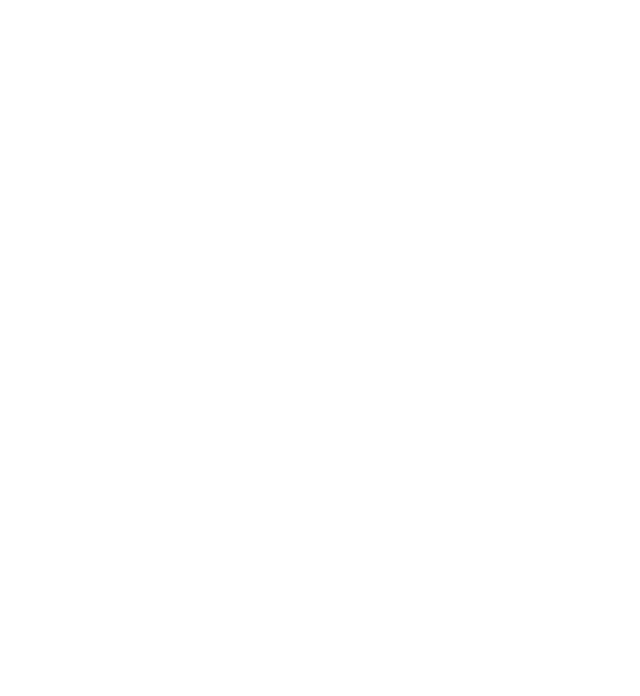
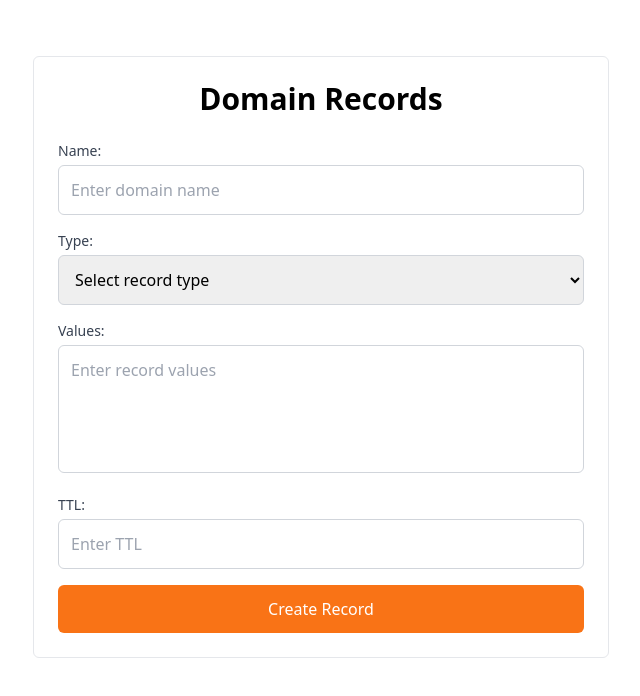
Before and after one commit to Ritik008/dns-manager-frontend, a React (Create React App) app: page /create/record/1 in a window 1280 px wide. Before the commit this address had no page. Shown: the top 696 px of the page, without its empty margins (319-959 px from the left). Built offline with nearby package versions, Linux system fonts and the light colour scheme; the HTML template or start-up script is replaced by a standard one.

Commit message:
creating record form

```diff
--- a/src/App.js
+++ b/src/App.js
@@ -6,6 +6,7 @@
 import axios from 'axios';
 import DomainEditForm from './pages/DomainEditForm';
 import DomainRecordsPage from './pages/DomainRecord';
+import AddDomainRecordForm from './pages/SubdomainRecord';
 
 const App = () => {
 
@@ -19,6 +20,7 @@
           <Route path="/create-domain" element={<DomainForm />} />
           <Route path="/edit-domain/:id" element={<DomainEditForm />} />
           <Route path="/domain/record/:id" element={<DomainRecordsPage />} />
+          <Route path="/create/record/:id" element={<AddDomainRecordForm />} />
         </Routes>
       </div>
     </Router>
--- a/src/pages/DomainRecord.jsx
+++ b/src/pages/DomainRecord.jsx
@@ -33,9 +33,9 @@
         <button class="mx-3 border border-gray-500 hover:bg-red-600 hover:border-none hover:text-white font-bold py-2 px-4 rounded">
           Delete
         </button>
-        <button class="bg-orange-500 hover:bg-orange-600 text-white font-bold py-2 px-4 rounded">
+        <Link to={`/create/record/${id}`} class="bg-orange-500 hover:bg-orange-600 text-white font-bold py-2 px-4 rounded">
           Create Record
-        </button>
+        </Link>
       </div>
       <table className="min-w-full border">
         <thead>
@@ -54,10 +54,10 @@
                  <td className="border p-2">
                   <input type="radio" name="action" id="action"  />
                 </td>
-                <td className="px-4 py-2">{record.Name}</td>
-                <td className="px-4 py-2">{record.Type}</td>
-                <td className="px-4 py-2">{record.TTL}</td>
-                <td className="px-4 py-2">
+                <td className="border px-4 py-2">{record.Name}</td>
+                <td className="border px-4 py-2">{record.Type}</td>
+                <td className="border px-4 py-2">{record.TTL}</td>
+                <td className="border px-4 py-2">
                   {record.ResourceRecords.map((ip) => (
                     <p className="px-4 py-2 text-center">{ip.Value}</p>
                   ))}
--- /dev/null
+++ b/src/pages/SubdomainRecord.jsx
@@ -0,0 +1,125 @@
+import React, { useState } from "react";
+import axios from "axios";
+import { useParams } from "react-router-dom";
+import { BASE_URL } from "../contast";
+
+const AddDomainRecordForm = ({ domainId }) => {
+  const [formData, setFormData] = useState({
+    name: "",
+    type: "",
+    values: [],
+    ttl: "",
+  });
+
+  const { id } = useParams();
+
+  const handleChange = (e) => {
+    const { name, value } = e.target;
+    setFormData({ ...formData, [name]: value });
+  };
+
+  const handleSubmit = async (e) => {
+    e.preventDefault();
+    try {
+      await axios.post(`${BASE_URL}/api/dns/domains/${id}/records`, formData);
+      console.log("Domain record added successfully");
+      // Optionally, you can perform any action after the record is added, such as displaying a success message or redirecting the user
+    } catch (error) {
+      console.error("Error adding domain record:", error);
+      // Optionally, you can handle the error, such as displaying an error message to the user
+    }
+  };
+
+  return (
+    <div className="max-w-xl mx-auto mt-10 p-6 bg-white border rounded-md">
+      <h1 className="text-3xl font-bold mb-6 text-center">Domain Records</h1>
+      <form onSubmit={handleSubmit} className="space-y-4">
+        <div>
+          <label
+            htmlFor="name"
+            className="block text-sm font-medium text-gray-700"
+          >
+            Name:
+          </label>
+          <input
+            type="text"
+            id="name"
+            name="name"
+            value={formData.name}
+            onChange={handleChange}
+            className="mt-1 p-3 border border-gray-300 rounded-md w-full focus:outline-none focus:border-blue-500"
+            placeholder="Enter domain name"
+          />
+        </div>
+        <div>
+          <label
+            htmlFor="type"
+            className="block text-sm font-medium text-gray-700"
+          >
+            Type:
+          </label>
+          <select
+            id="type"
+            name="type"
+            value={formData.type}
+            onChange={handleChange}
+            className="mt-1 p-3 border border-gray-300 rounded-md w-full focus:outline-none focus:border-blue-500"
+          >
+            <option value="">Select record type</option>
+            <option value="A">A (Address) Record</option>
+            <option value="AAAA">AAAA (IPv6 Address) Record</option>
+            <option value="CNAME">CNAME (Canonical Name) Record</option>
+            <option value="MX">MX (Mail Exchange) Record</option>
+            <option value="NS">NS (Name Server) Record</option>
+            <option value="PTR">PTR (Pointer) Record</option>
+            <option value="SOA">SOA (Start of Authority) Record</option>
+            <option value="SRV">SRV (Service) Record</option>
+            <option value="TXT">TXT (Text) Record</option>
+            <option value="DNSSEC">DNSSEC</option>
+          </select>
+        </div>
+        <div>
+          <label
+            htmlFor="values"
+            className="block text-sm font-medium text-gray-700"
+          >
+            Values:
+          </label>
+          <textarea
+            id="values"
+            name="values"
+            value={formData.values}
+            onChange={handleChange}
+            className="mt-1 p-3 border border-gray-300 rounded-md w-full h-32 resize-none focus:outline-none focus:border-blue-500"
+            placeholder="Enter record values"
+          />
+        </div>
+        <div>
+          <label
+            htmlFor="ttl"
+            className="block text-sm font-medium text-gray-700"
+          >
+            TTL:
+          </label>
+          <input
+            type="text"
+            id="ttl"
+            name="ttl"
+            value={formData.ttl}
+            onChange={handleChange}
+            className="mt-1 p-3 border border-gray-300 rounded-md w-full focus:outline-none focus:border-blue-500"
+            placeholder="Enter TTL"
+          />
+        </div>
+        <button
+          type="submit"
+          className="w-full bg-orange-500 text-white py-3 rounded-md hover:bg-orange-600"
+        >
+          Create Record
+        </button>
+      </form>
+    </div>
+  );
+};
+
+export default AddDomainRecordForm;
```
